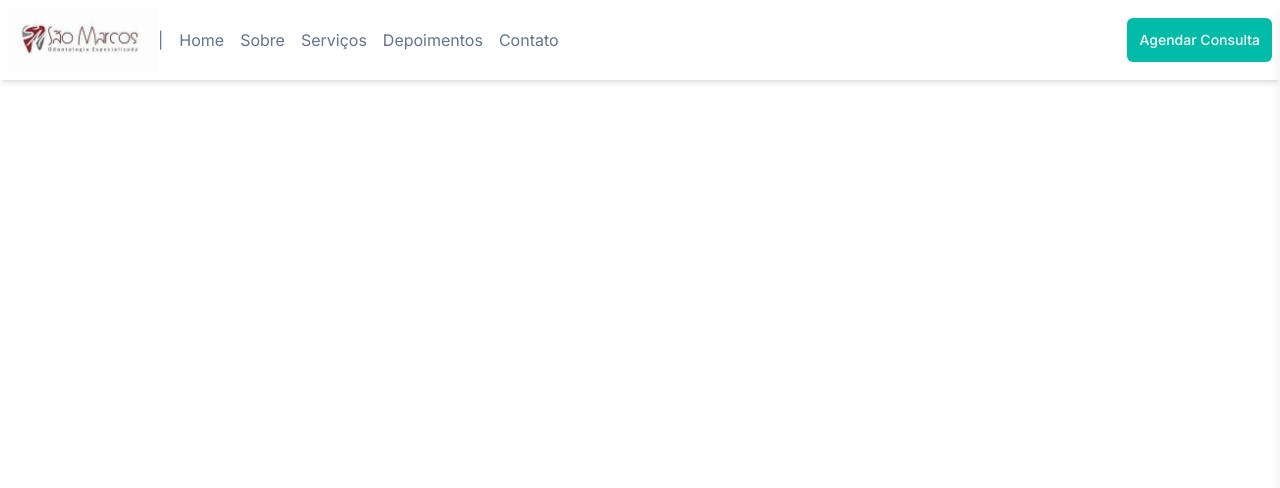
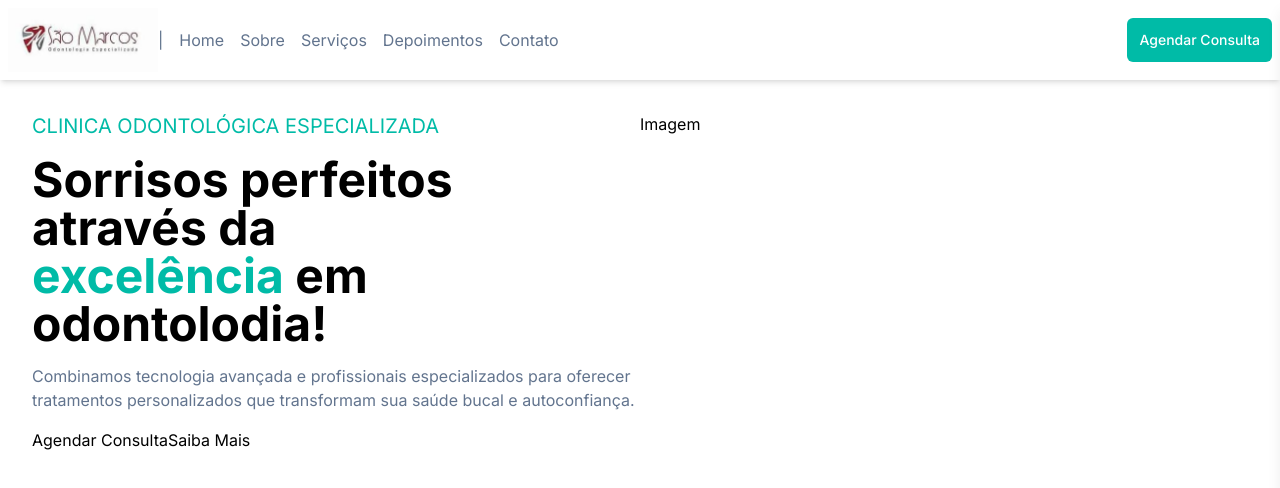
Before and after one commit to fernando-bertolo/clinic-landing-page, a Next.js app: page / in a window 1280 px wide. Shown: the top 488 px of the page. Built offline with nearby package versions, Linux system fonts and the light colour scheme.

Commit message:
feat: Começando seção sobre

```diff
--- a/package.json
+++ b/package.json
@@ -9,7 +9,9 @@
     "lint": "next lint"
   },
   "dependencies": {
-    "lucide-react": "^0.479.0",
+    "@fortawesome/fontawesome-svg-core": "^6.7.2",
+    "@fortawesome/free-solid-svg-icons": "^6.7.2",
+    "@fortawesome/react-fontawesome": "^0.2.2",
     "next": "15.2.1",
     "react": "^19.0.0",
     "react-dom": "^19.0.0"
--- a/src/app/components/header.tsx
+++ b/src/app/components/header.tsx
@@ -1,5 +1,6 @@
 'use client'
-import { Menu, X } from "lucide-react";
+import { faBars, faX } from '@fortawesome/free-solid-svg-icons';
+import { FontAwesomeIcon } from '@fortawesome/react-fontawesome';
 import Image from "next/image";
 import { useState } from "react";
 
@@ -11,7 +12,7 @@ export const Header = () => {
     }
     return (
         <>
-            <header className="fixed w-full h-20 bg-[var(--tertiary-color)] shadow-md flex justify-center items-center p-2">
+            <header className="w-full h-20 bg-[var(--tertiary-color)] shadow-md flex justify-center items-center p-2">
                 <div className="flex items-center justify-between max-w-7xl w-full">
                     <div className="flex items-center">
                         <Image
@@ -42,7 +43,7 @@ export const Header = () => {
                         className="sm:hidden block cursor-pointer mr-2"
                         onClick={handleMenu}
                     >
-                        <Menu size={28} />
+                        <FontAwesomeIcon icon={faBars} size="2x" />
                     </button>
 
                 </div>
@@ -57,7 +58,7 @@ export const Header = () => {
                 `}
             >
                 <div>
-                    <X className="ml-auto cursor-pointer" onClick={handleMenu} />
+                    <FontAwesomeIcon icon={faX} className="ml-auto cursor-pointer" onClick={handleMenu} />
                 </div>
                 <div className="p-4">
                     <ul className="flex flex-col gap-4 text-[var(--secondary-color)]">
--- /dev/null
+++ b/src/app/components/sobre.tsx
@@ -0,0 +1,36 @@
+export const Sobre = () => {
+    return (
+        <section className="flex max-w-7xl w-full p-8">
+            <div className="w-[50%] flex justify-center ">
+                <div className="flex flex-col gap-4">
+                    <h3 className="uppercase font-regular text-[var(--primary-color)] text-xl">Clinica Odontológica Especializada</h3>
+                    <h1 className="font-bold text-5xl">
+                        Sorrisos perfeitos <br />
+                        através da <br />
+                        <span className="text-[var(--primary-color)]">excelência</span> em <br />
+                        odontolodia!
+                    </h1>
+
+                    <p className="text-md text-[var(--secondary-color)]">
+                        Combinamos tecnologia avançada e profissionais especializados para oferecer tratamentos personalizados que
+                        transformam sua saúde bucal e autoconfiança.
+                    </p>
+
+                    <div>
+                        <button type="button">
+                            Agendar Consulta
+                        </button>
+
+                        <button type="button">
+                            Saiba Mais
+                        </button>
+                    </div>
+
+                </div>
+            </div>
+            <div className="w-[50%] flex">
+                <h1>Imagem</h1>
+            </div>
+        </section>
+    )
+}
--- a/src/app/page.tsx
+++ b/src/app/page.tsx
@@ -1,9 +1,11 @@
 import { Header } from "./components/header";
+import { Sobre } from "./components/sobre";
 
 export default function Home() {
   return (
     <main className="w-screen h-screen bg-[var(--tertiary-color)] flex flex-col items-center">
       <Header />
+      <Sobre />
     </main>
   )
 }
```
Also changed, not shown: 1 other file (tests, documents, lock files or other folders).
